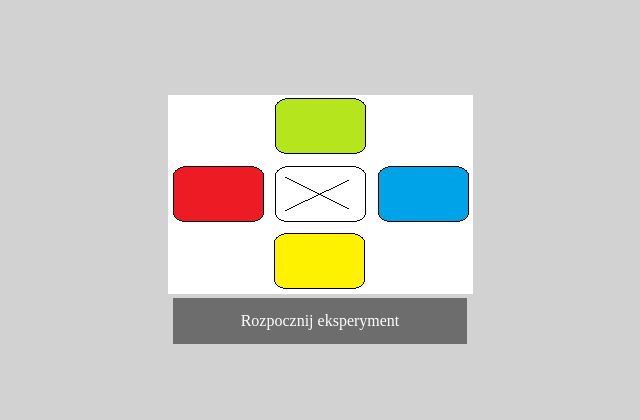
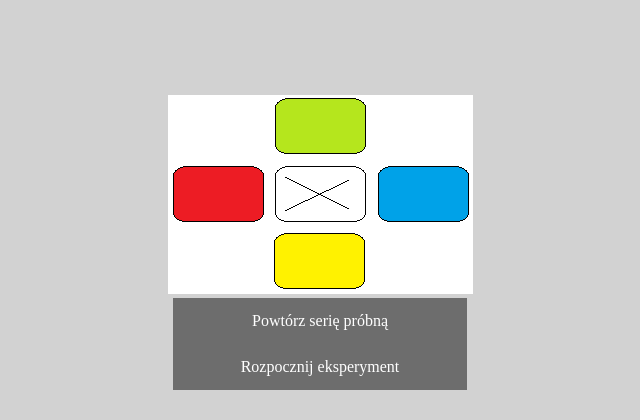
Before and after one commit to mikbuch/django-stroop, a Django app: page /pre_experiment in a window 1280 px wide. Shown: the part 1251-1671 px from the top of the page, without its empty margins (320-960 px from the left). Before the commit the page ends 1595 px from the top, so only its background shows below. Run offline with Django 3.2, Linux system fonts and the light colour scheme.

Commit message:
przycisk odświeżenia

```diff
--- a/pages/templates/pre_experiment.html
+++ b/pages/templates/pre_experiment.html
@@ -63,6 +63,8 @@
 
 <center><img s src="media/tarcza.png"></center>
 
+<a href="javascript:location.reload()">Powtórz serię próbną</a>
 <a href="{% url 'experiment' %}">Rozpocznij eksperyment</a>
 
 {% endblock content %}
+--
```
